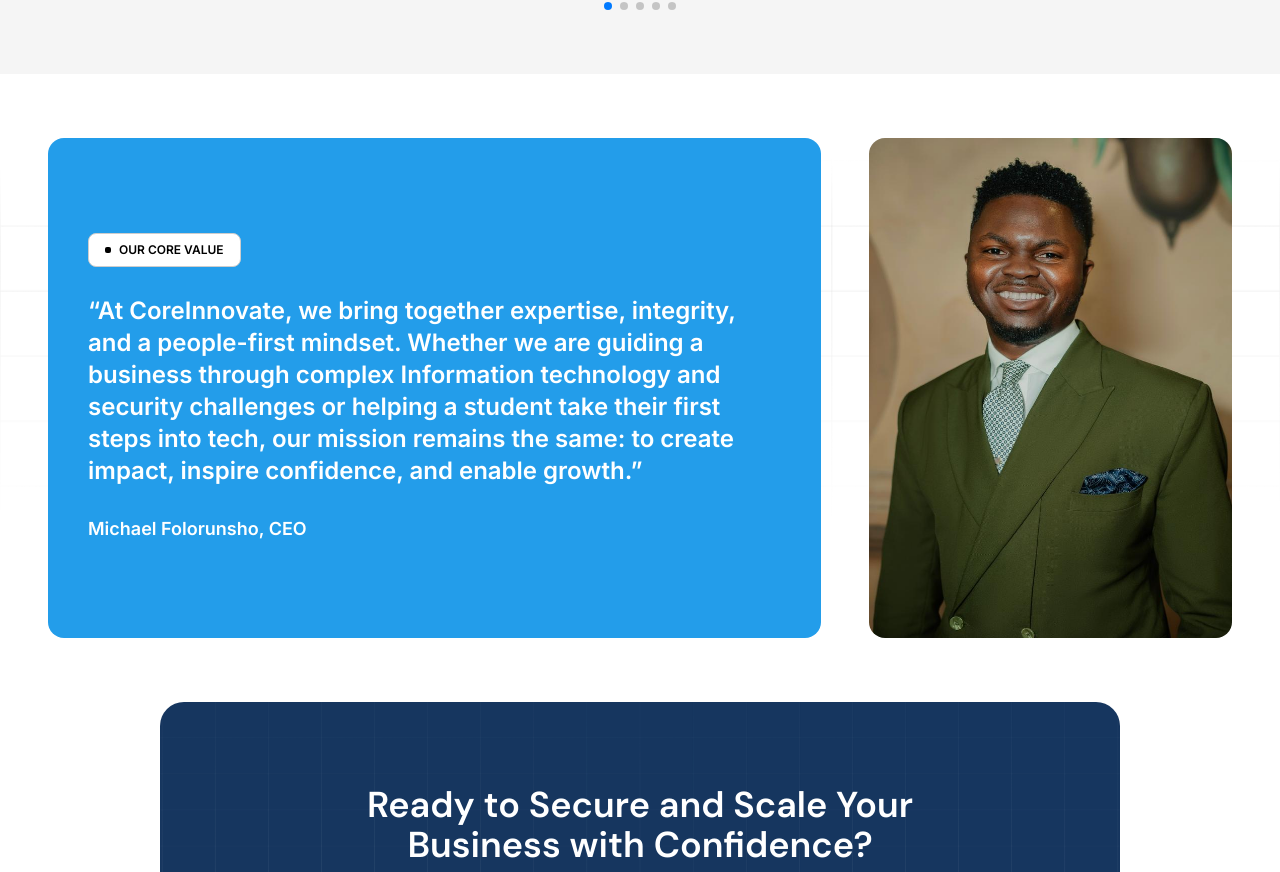
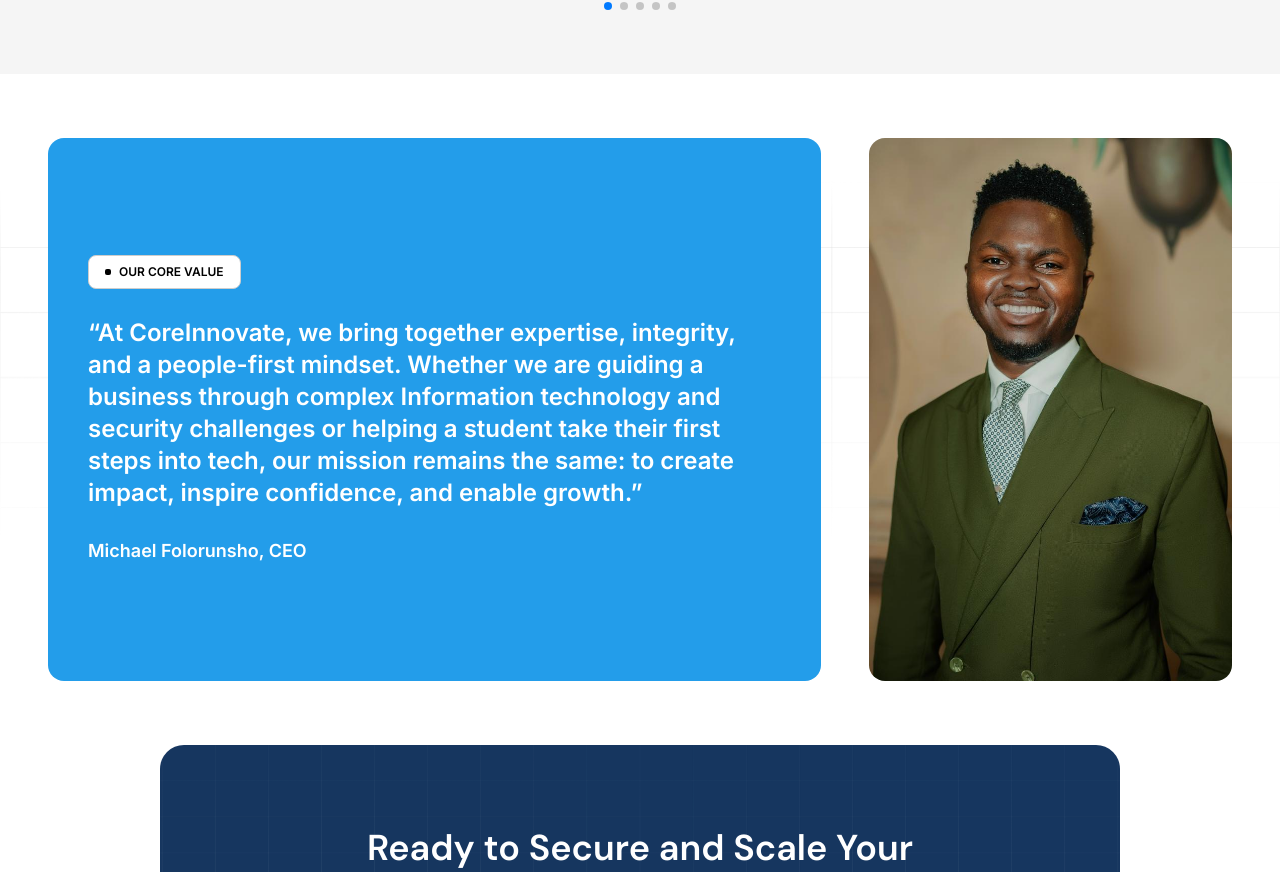
Before and after one commit to borodedamie/core-innovate, a Next.js app: page / in a window 1280 px wide. Shown: the part 3554-4426 px from the top of the page. Built offline with nearby package versions, Linux system fonts and the light colour scheme.

Commit message:
update image

```diff
--- a/components/modules/our-value.tsx
+++ b/components/modules/our-value.tsx
@@ -21,8 +21,8 @@
         </div>
       </div>
 
-      <div className="relative h-[500px] w-full bg-center overflow-hidden rounded-2xl">
-        <Image src="/founder.jpg" className="object" alt="values" fill />
+      <div className="relative w-full bg-center overflow-hidden rounded-2xl">
+        <Image src="/founder.jpg" width={443} height={500} className="h-auto w-full" alt="values"/>
       </div>
     </div>
   );
```
